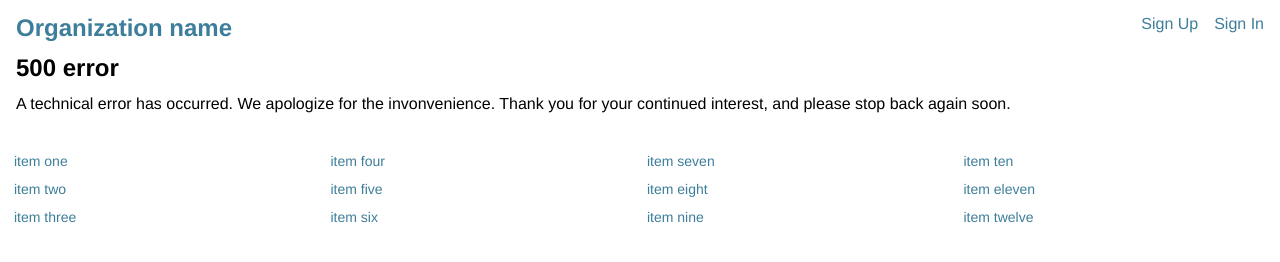
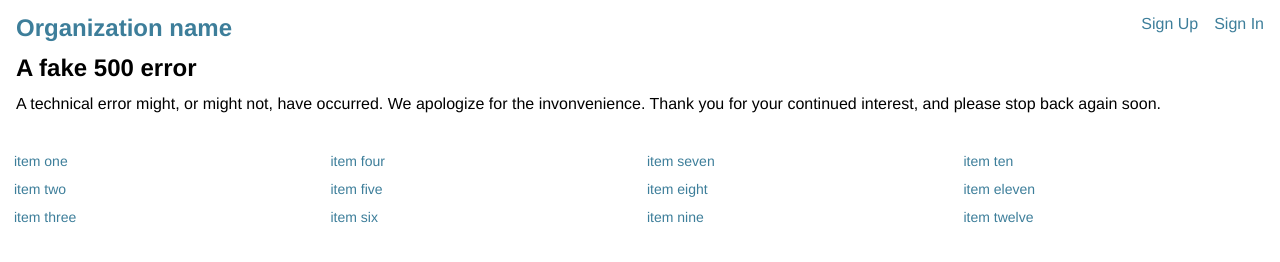
Before and after one commit to johnjung/design_after_the_end_of_the_world, a plain HTML site: page server-error/index.html in a window 1280 px wide. Drawn offline with Linux system fonts and the light colour scheme.

Commit message:
Update server error page.

```diff
--- a/server-error/index.html
+++ b/server-error/index.html
@@ -19,8 +19,8 @@
     </div>
 
   <div id="content">
-    <h1>500 error</h1>
-    <p>A technical error has occurred. We apologize for the invonvenience. Thank you for your continued interest, and please stop back again soon.</p>
+    <h1>A fake 500 error</h1>
+    <p>A technical error might, or might not, have occurred. We apologize for the invonvenience. Thank you for your continued interest, and please stop back again soon.</p>
   </div>
 
     <div id="footer">
```
